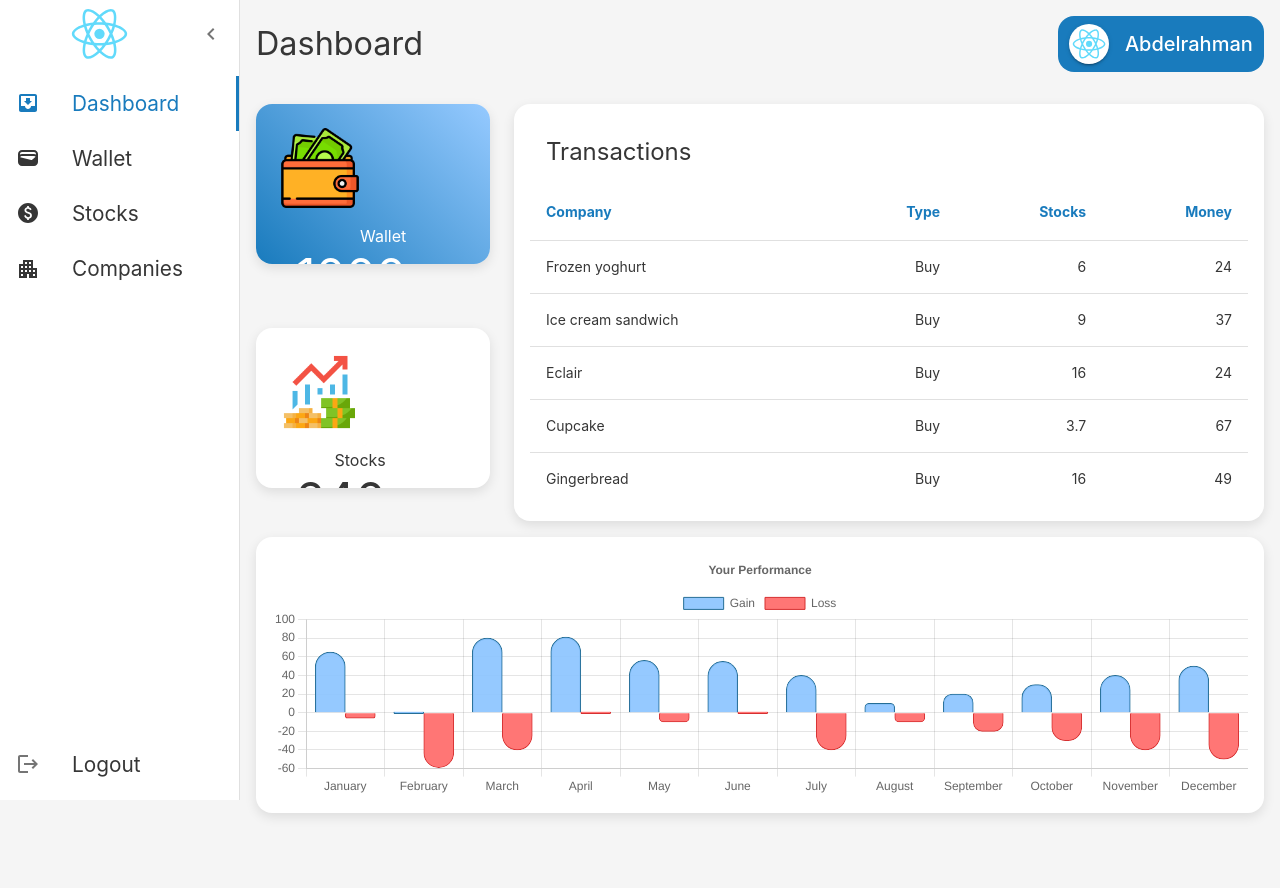
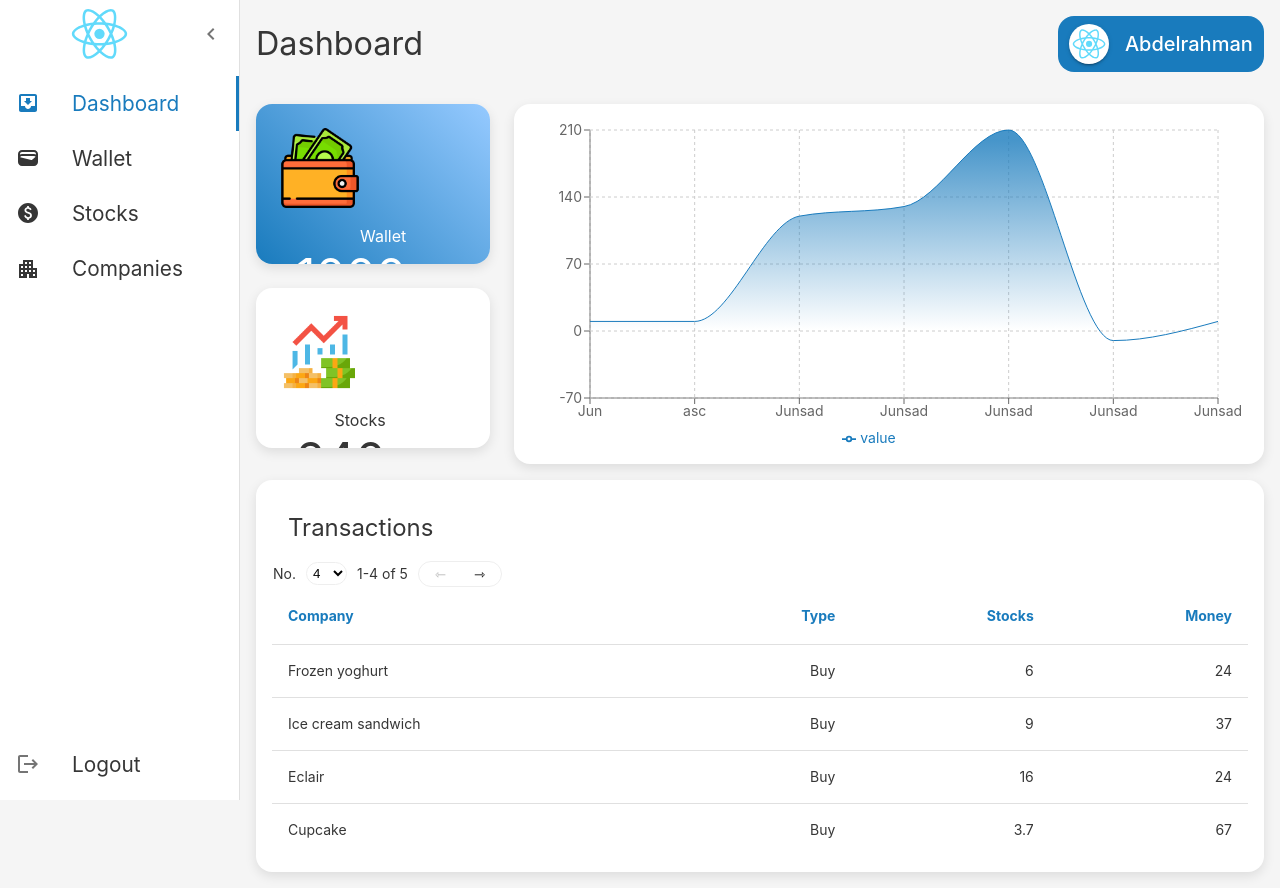
Before and after one commit to Abd-ELrahmanHamza/Stock-Market-Trading, a React (Create React App) app: page / in a window 1280 px wide. Before the commit the page ends 829 px from the top, so only its background shows below. Built offline with nearby package versions, Linux system fonts and the light colour scheme.

Commit message:
change chart components

```diff
--- a/package.json
+++ b/package.json
@@ -15,13 +15,12 @@
     "@types/react": "^18.2.21",
     "@types/react-dom": "^18.2.7",
     "axios": "^1.5.0",
-    "chart.js": "^4.4.0",
     "react": "^18.2.0",
-    "react-chartjs-2": "^5.2.0",
     "react-dom": "^18.2.0",
     "react-redux": "^8.1.2",
     "react-router-dom": "^6.15.0",
     "react-scripts": "5.0.1",
+    "recharts": "^2.8.0",
     "styled-components": "^5.3.11",
     "typescript": "^4.9.5",
     "web-vitals": "^2.1.4"
--- /dev/null
+++ b/src/application/slice/companiesSlice.ts
@@ -0,0 +1,90 @@
+import { createSlice } from "@reduxjs/toolkit";
+import { CompaniesRecords } from "../../domain/entities/company";
+
+const initialState: CompaniesRecords = {
+  Apple: [
+    {
+      date: "2021-01-01",
+      value: 10,
+    },
+    {
+      date: "2021-01-02",
+      value: 20,
+    },
+    {
+      date: "2021-01-03",
+      value: 20,
+    },
+  ],
+  Google: [
+    {
+      date: "2021-01-01",
+      value: 100,
+    },
+    {
+      date: "2021-01-02",
+      value: 200,
+    },
+  ],
+  Facebook: [
+    {
+      date: "2021-01-01",
+      value: 100,
+    },
+    {
+      date: "2021-01-02",
+      value: 200,
+    },
+  ],
+  Microsoft: [
+    {
+      date: "2021-01-01",
+      value: 100,
+    },
+    {
+      date: "2021-01-02",
+      value: 200,
+    },
+  ],
+  Microsoft2: [
+    {
+      date: "2021-01-01",
+      value: 100,
+    },
+    {
+      date: "2021-01-02",
+      value: 200,
+    },
+  ],
+  Microsoft3: [
+    {
+      date: "2021-01-01",
+      value: 100,
+    },
+    {
+      date: "2021-01-02",
+      value: 200,
+    },
+  ],
+  Microsoft4: [
+    {
+      date: "2021-01-01",
+      value: 100,
+    },
+    {
+      date: "2021-01-02",
+      value: 200,
+    },
+  ],
+};
+
+export const companiesSlice = createSlice({
+  name: "companies",
+  initialState,
+  reducers: {},
+});
+
+// Action creators are generated for each case reducer function
+export const {} = companiesSlice.actions;
+
+export default companiesSlice.reducer;
--- a/src/application/store.ts
+++ b/src/application/store.ts
@@ -2,12 +2,14 @@ import { configureStore } from "@reduxjs/toolkit";
 import counterReducer from "./slice/counterSlice";
 import stockReducer from "./slice/stocksSlice";
 import userReducer from "./slice/userSlice";
+import companiesSlice from "./slice/companiesSlice";
 
 export const store = configureStore({
   reducer: {
     counter: counterReducer,
     stocks: stockReducer,
     user: userReducer,
+    companies: companiesSlice,
   },
 });
 
--- /dev/null
+++ b/src/application/utils/companies.ts
@@ -0,0 +1,7 @@
+import { store } from "../store";
+
+const getCompanyRecord = (company: string) => {
+  return store.getState().companies[company];
+};
+
+export { getCompanyRecord };
--- /dev/null
+++ b/src/domain/entities/company.ts
@@ -0,0 +1,10 @@
+interface CompanyStockRecord {
+  date: string;
+  value: number;
+}
+
+interface CompaniesRecords {
+  [key: string]: CompanyStockRecord[];
+}
+
+export type { CompanyStockRecord, CompaniesRecords };
--- /dev/null
+++ b/src/presentation/components/AreaChart.tsx
@@ -0,0 +1,69 @@
+import React from "react";
+import {
+  XAxis,
+  YAxis,
+  CartesianGrid,
+  Tooltip,
+  Legend,
+  ResponsiveContainer,
+  AreaChart as AreaChartJS,
+  Area,
+} from "recharts";
+import { useTheme } from "@mui/material";
+const AreaChart = ({
+  dataSet,
+}: {
+  dataSet: { name: string; value: number }[];
+}) => {
+  const theme = useTheme();
+  return (
+    <ResponsiveContainer width="100%" height="100%">
+      <AreaChartJS
+        width={730}
+        height={250}
+        data={dataSet}
+        margin={{ top: 10, right: 30, left: 0, bottom: 0 }}
+      >
+        <defs>
+          <linearGradient id="colorUv" x1="0" y1="0" x2="0" y2="1">
+            <stop
+              offset="5%"
+              stopColor={theme.palette.primary.main}
+              stopOpacity={0.8}
+            />
+            <stop
+              offset="95%"
+              stopColor={theme.palette.primary.main}
+              stopOpacity={0}
+            />
+          </linearGradient>
+          {/* <linearGradient id="colorPv" x1="0" y1="0" x2="0" y2="1">
+            <stop offset="5%" stopColor="#82ca9d" stopOpacity={0.8} />
+            <stop offset="95%" stopColor="#82ca9d" stopOpacity={0} />
+          </linearGradient> */}
+        </defs>
+        <XAxis dataKey="name" />
+        <YAxis />
+        <Legend />
+        <CartesianGrid strokeDasharray="3 3" />
+        <Tooltip />
+        <Area
+          type="monotone"
+          dataKey="value"
+          stroke={theme.palette.primary.main}
+          fillOpacity={1}
+          fill={`url(#colorUv)`}
+        />
+        {/* <Area
+          type="monotone"
+          dataKey="value"
+          stroke={theme.palette.primary.main}
+          fillOpacity={1}
+          fill={`url(#colorPv)`}
+        /> */}
+      </AreaChartJS>
+    </ResponsiveContainer>
+  );
+};
+
+export default React.memo(AreaChart);
--- a/src/presentation/components/BarChart.tsx
+++ /dev/null
@@ -1,110 +0,0 @@
-import {
-  Chart as ChartJS,
-  CategoryScale,
-  LinearScale,
-  BarElement,
-  Title,
-  Tooltip,
-  Legend,
-} from "chart.js";
-import { Bar } from "react-chartjs-2";
-import { styled } from "@mui/material/styles";
-import { useEffect } from "react";
-import { useTheme } from "@mui/material";
-
-ChartJS.register(
-  CategoryScale,
-  LinearScale,
-  BarElement,
-  Title,
-  Tooltip,
-  Legend
-);
-
-export const options = {
-  responsive: true,
-  maintainAspectRatio: true,
-  aspectRatio: 4,
-  plugins: {
-    legend: {
-      position: "top" as const,
-    },
-    title: {
-      display: true,
-      text: "Your Performance",
-    },
-  },
-};
-
-const labels = [
-  "January",
-  "February",
-  "March",
-  "April",
-  "May",
-  "June",
-  "July",
-  "August",
-  "September",
-  "October",
-  "November",
-  "December",
-];
-
-export const data = {
-  labels,
-  datasets: [
-    {
-      label: "Gain",
-      data: [65, 0, 80, 81, 56, 55, 40, 10, 20, 30, 40, 50],
-      backgroundColor: [] as string[], // Leave this empty for now
-      borderColor: [] as string[], // Leave this empty for now
-      borderWidth: 1,
-      barThickness: 30,
-      borderRadius: 15,
-      minBarLength: 2,
-    },
-    {
-      label: "Loss",
-      data: [-6, -59, -40, 0, -10, 0, -40, -10, -20, -30, -40, -50],
-      backgroundColor: [] as string[], // Leave this empty for now
-      borderColor: [] as string[], // Leave this empty for now
-      borderWidth: 1,
-      barThickness: 30,
-      borderRadius: 15,
-      minBarLength: 2,
-    },
-  ],
-};
-
-// Responsive Bar Chart
-const Container = styled("div")(() => ({
-  width: "100%",
-  maxWidth: "100%" /* Allow the container to expand */,
-}));
-
-export function BarChart() {
-  const theme = useTheme();
-  useEffect(() => {
-    // Customize the background and border colors based on positive/negative values
-    data.datasets[0].backgroundColor = data.datasets[0].data.map(
-      () => `${theme.palette.primary.light}`
-    );
-
-    data.datasets[0].borderColor = data.datasets[0].data.map(
-      () => `${theme.palette.primary.dark}`
-    );
-    data.datasets[1].backgroundColor = data.datasets[0].data.map(
-      () => `${theme.palette.error.light}`
-    );
-
-    data.datasets[1].borderColor = data.datasets[0].data.map(
-      () => `${theme.palette.error.dark}`
-    );
-  }, []);
-  return (
-    <Container>
-      <Bar options={options} data={data} />
-    </Container>
-  );
-}
--- /dev/null
+++ b/src/presentation/components/LineChart.tsx
@@ -0,0 +1,45 @@
+import React from "react";
+import {
+  LineChart as LineChartJS,
+  Line,
+  XAxis,
+  YAxis,
+  CartesianGrid,
+  Tooltip,
+  Legend,
+  ResponsiveContainer,
+} from "recharts";
+import { useTheme } from "@mui/material";
+const LineChart = ({
+  dataSet,
+}: {
+  dataSet: { name: string; value: number }[];
+}) => {
+  const theme = useTheme();
+  return (
+    <ResponsiveContainer width="100%" height="100%">
+      <LineChartJS
+        data={dataSet}
+        margin={{
+          top: 5,
+          right: 30,
+          bottom: 5,
+        }}
+      >
+        <CartesianGrid strokeDasharray="3 3" />
+        <XAxis dataKey="name" />
+        <YAxis />
+        <Tooltip />
+        <Legend />
+        <Line
+          type="monotone"
+          dataKey="value"
+          stroke={theme.palette.primary.main}
+          activeDot={{ r: 8 }}
+        />
+      </LineChartJS>
+    </ResponsiveContainer>
+  );
+};
+
+export default React.memo(LineChart);
--- a/src/presentation/features/Transactions.tsx
+++ b/src/presentation/features/Transactions.tsx
@@ -7,21 +7,17 @@ import TableContainer from "@mui/material/TableContainer";
 import TableHead from "@mui/material/TableHead";
 import TableRow from "@mui/material/TableRow";
 import Paper from "@mui/material/Paper";
-import { Box, Typography } from "@mui/material";
+import { Box, Tab, Typography } from "@mui/material";
+import { CustomTablePagination } from "../components/CustomTablePagination";
 
 const StyledTableCell = styled(TableCell)(({ theme }) => ({
   [`&.${tableCellClasses.head}`]: {
-    // backgroundColor: theme.palette.primary.main,
     color: theme.palette.primary.main,
     fontWeight: "bold",
   },
 }));
 
 const StyledTableRow = styled(TableRow)(({ theme }) => ({
-//   "&:nth-of-type(odd)": {
-//     backgroundColor: theme.palette.action.hover,
-//   },
-  // hide last border
   "&:last-child td, &:last-child th": {
     border: 0,
   },
@@ -45,6 +41,19 @@ const rows = [
 ];
 
 export default function Transactions() {
+  const [page, setPage] = React.useState(0);
+  const [rowsPerPage, setRowsPerPage] = React.useState(4);
+  const handleChangePage = (
+    event: React.MouseEvent<HTMLButtonElement> | null,
+    newPage: number
+  ) => {
+    setPage(newPage);
+  };
+
+  const handleChangeRowsPerPage = (event: any) => {
+    setRowsPerPage(parseInt(event.target.value, 10));
+    setPage(0);
+  };
   return (
     <Box>
       <Typography variant="h5" sx={{ padding: "1rem" }}>
@@ -52,11 +61,23 @@ export default function Transactions() {
       </Typography>
       <TableContainer
         sx={{
-          maxHeight: "45vh",
           boxShadow: "none",
         }}
         component={Paper}
       >
+        <CustomTablePagination
+          rowsPerPageOptions={[4, 10, 25]}
+          count={rows.length}
+          rowsPerPage={rowsPerPage}
+          page={page}
+          onPageChange={handleChangePage}
+          onRowsPerPageChange={handleChangeRowsPerPage}
+          labelRowsPerPage="No."
+          labelDisplayedRows={({ from, to, count }) =>
+            `${from}-${to} of ${count}`
+          }
+        />
+
         <Table>
           <TableHead>
             <TableRow>
@@ -67,12 +88,19 @@ export default function Transactions() {
             </TableRow>
           </TableHead>
           <TableBody>
-            {rows.map((row) => (
+            {rows
+              .slice(
+                page * rowsPerPage,
+                Math.min(page * rowsPerPage + rowsPerPage, rows.length)
+              )
+              .map((row) => (
                 <StyledTableRow key={row.name}>
                   <StyledTableCell component="th" scope="row">
                     {row.name}
                   </StyledTableCell>
-                <StyledTableCell align="right">{row.calories}</StyledTableCell>
+                  <StyledTableCell align="right">
+                    {row.calories}
+                  </StyledTableCell>
                   <StyledTableCell align="right">{row.fat}</StyledTableCell>
                   <StyledTableCell align="right">{row.carbs}</StyledTableCell>
                 </StyledTableRow>
--- a/src/presentation/pages/Investor/InvestorCompanies.tsx
+++ b/src/presentation/pages/Investor/InvestorCompanies.tsx
@@ -1,11 +1,12 @@
-import React from "react";
-import { BarChart } from "../../components/BarChart";
+import React, { useEffect } from "react";
 import { Card } from "../../components/Card";
 import CenterBox from "../../components/CenterBox";
 import CompaniesAccordion from "../../features/CompaniesAccordion";
 import { Grid, Typography, Box } from "@mui/material";
 import styled from "@mui/material/styles/styled";
 import { useAppSelector } from "../../../application/hooks";
+import { getCompanyRecord } from "../../../application/utils/companies";
+import LineChart from "../../components/LineChart";
 
 const CompanyName = styled(Typography)(({ theme }) => ({
   padding: theme.spacing(2, 0),
@@ -16,9 +17,23 @@ const InvestorCompanies = () => {
   const [selectedCompany, setSelectedCompany] = React.useState<string | false>(
     false
   );
+  const [companyStockRecords, setCompanyStockRecords] = React.useState<
+    { name: string; value: number }[]
+  >([]);
   const handleSelectCompany = (company: string) => {
     setSelectedCompany(company);
   };
+
+  useEffect(() => {
+    const companyStockRecords = getCompanyRecord(selectedCompany || "");
+    if (!companyStockRecords) return;
+    setCompanyStockRecords(
+      companyStockRecords.map((record) => ({
+        name: record.date,
+        value: record.value,
+      }))
+    );
+  }, [selectedCompany]);
   return (
     <Box>
       <CompanyName variant="h4" color="primary">
@@ -28,7 +43,7 @@ const InvestorCompanies = () => {
         <Grid item xs={1} md={3}>
           <Card>
             <CenterBox>
-              <BarChart />
+              <LineChart dataSet={companyStockRecords} />
             </CenterBox>
           </Card>
         </Grid>
--- a/src/presentation/pages/Investor/InvestorDashboard.tsx
+++ b/src/presentation/pages/Investor/InvestorDashboard.tsx
@@ -1,10 +1,10 @@
-import { Box, Grid } from "@mui/material";
+import { Box, Grid, Typography } from "@mui/material";
 import { Card } from "../../components/Card";
-import { BarChart } from "../../components/BarChart";
 import styled from "@mui/material/styles/styled";
 import Transactions from "../../features/Transactions";
 import { StocksCard, WalletCard } from "../../features/Cards";
 import { useAppSelector } from "../../../application/hooks";
+import AreaChart from "../../components/AreaChart";
 
 const StyledGrid = styled(Grid)(({ theme }) => ({
   marginBottom: theme.spacing(2),
@@ -20,7 +20,7 @@ const InvestorDashboard = () => {
     <Box>
       <StyledGrid container spacing={3} columns={{ sm: 1, md: 4 }}>
         <Grid item xs={1} md={1}>
-          <StyledGrid container spacing={8} columns={{ sm: 2, md: 1 }}>
+          <StyledGrid container spacing={3} columns={{ sm: 2, md: 1 }}>
             <StyledCardGrid item xs={1} md={1}>
               <WalletCard text={user.money.toString()} />
             </StyledCardGrid>
@@ -31,12 +31,22 @@ const InvestorDashboard = () => {
         </Grid>
         <StyledCardGrid item xs={1} md={3}>
           <Card>
-            <Transactions />
+            <AreaChart
+              dataSet={[
+                { name: "Jun", value: 10 },
+                { name: "asc", value: 10 },
+                { name: "Junsad", value: 120 },
+                { name: "Junsad", value: 130 },
+                { name: "Junsad", value: 210 },
+                { name: "Junsad", value: -10 },
+                { name: "Junsad", value: 10 },
+              ]}
+            />
           </Card>
         </StyledCardGrid>
       </StyledGrid>
       <Card>
-        <BarChart />
+        <Transactions />
       </Card>
     </Box>
   );
--- a/src/presentation/pages/Investor/InvestorStocks.tsx
+++ b/src/presentation/pages/Investor/InvestorStocks.tsx
@@ -32,7 +32,6 @@ function IconTabs({ value, handleChange }: Props) {
 const InvestorStocks = () => {
   const userStocks = useAppSelector((state) => state.user.stocks);
   const companiesStocks = useAppSelector((state) => state.stocks);
-  // const dispatcher = useAppDispatch();
 
   const [value, setValue] = React.useState(0);
   const handleBuyStocks = (stock: Stock) => {
```
Also changed, not shown: 1 other file (tests, documents, lock files or other folders). Lines whose indentation alone changed are shown as unchanged.
